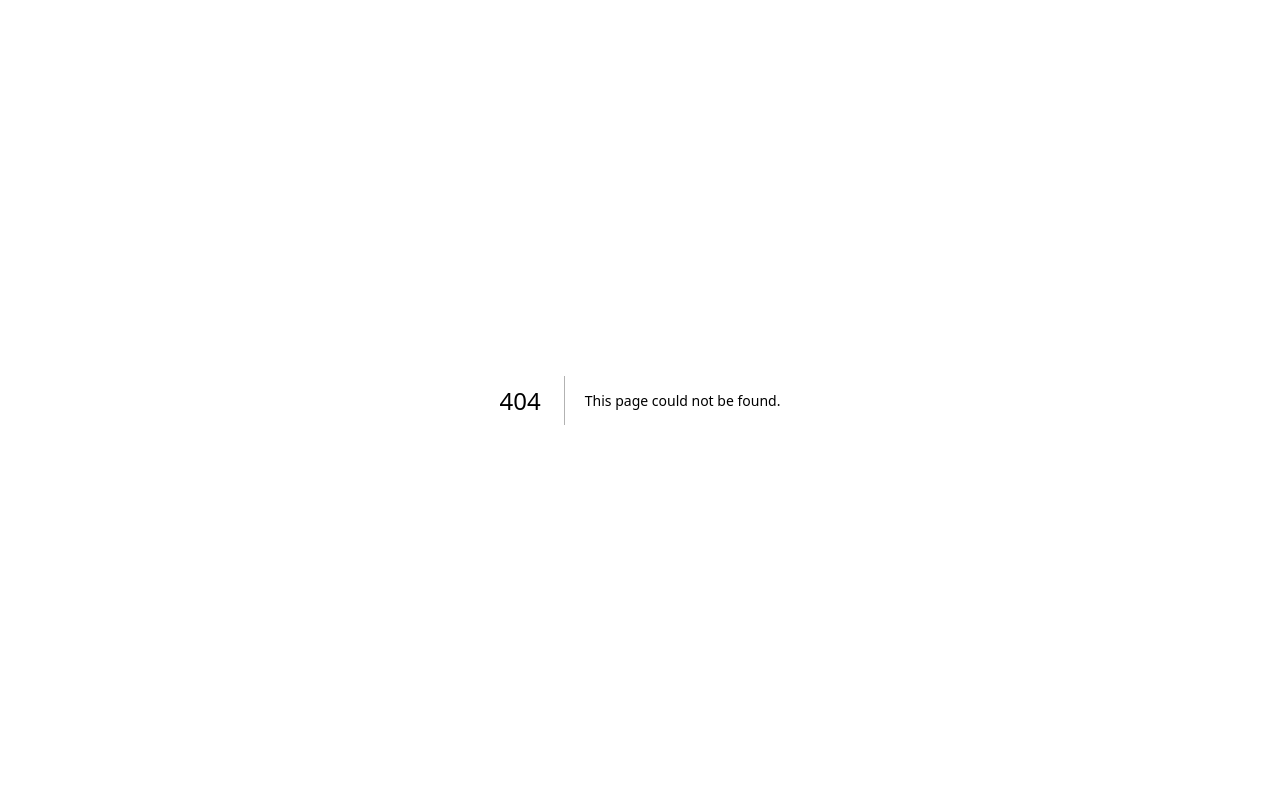
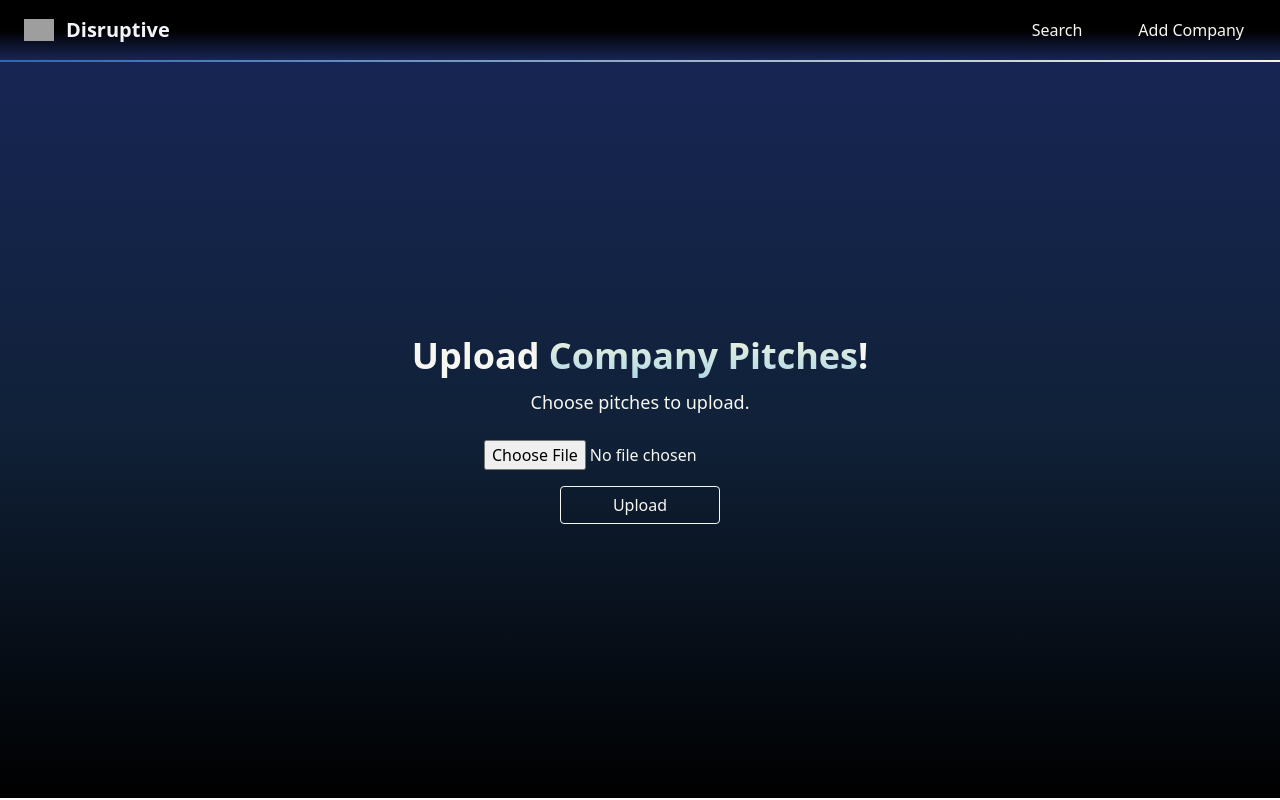
Before and after one commit to Bobliuuu/Disruptive, a Next.js app: page /upload in a window 1280 px wide. Before the commit this address had no page. Built offline with nearby package versions, Linux system fonts and the light colour scheme; grey boxes are pictures that could not be loaded.

Commit message:
Pitch uploads for additional companies for db

```diff
--- /dev/null
+++ b/src/constants/apiupload.ts
@@ -0,0 +1,22 @@
+import { writeFile } from 'fs/promises'
+import { NextRequest, NextResponse } from 'next/server'
+
+export async function POST(request: NextRequest) {
+  const data = await request.formData()
+  const file: File | null = data.get('file') as unknown as File
+
+  if (!file) {
+    return NextResponse.json({ success: false })
+  }
+
+  const bytes = await file.arrayBuffer()
+  const buffer = Buffer.from(bytes)
+
+  // With the file data in the buffer, you can do whatever you want with it.
+  // For this, we'll just write it to the filesystem in a new location
+  const path = `/tmp/${file.name}`
+  await writeFile(path, buffer)
+  console.log(`open ${path} to see the uploaded file`)
+
+  return NextResponse.json({ success: true })
+}
--- a/src/constants/navbar.ts
+++ b/src/constants/navbar.ts
@@ -6,6 +6,10 @@ export const signinItems = [
   { label: "Home", link: "/"}
 ]
 
+export const uploadData = [
+  { label: "Search", link: "localhost:3001"},
+  { label: "Add Company", link: "/addcompany"}
+]
 export const formItems = [
   { label: "Search", link: "localhost:3001"}
 ]
--- a/src/pages/addcompany.tsx
+++ b/src/pages/addcompany.tsx
@@ -2,6 +2,7 @@ import Navbar from "~/components/navbar";
 import { selectionItems } from "~/constants/navbar";
 import React, { useEffect } from "react";
 import { formItems } from "~/constants/navbar";
+import Link from "next/link";
 
 // Typeform (add company page)
 export default function AddCompany() {
@@ -21,15 +22,16 @@ export default function AddCompany() {
   return (
     <div className="dark-bg-gradient min-h-screeen">
       <Navbar navbarData={formItems} />
-
-      {/* Paste the Typeform embed code snippet here */}
+      <div className="mt-3 w-11/12 md:w-10/12 lg:w-9/12 xl:w-8/12 mx-auto">
+        <Link href="/upload" className="mt-8 gradient-text text-sm font-bold"><span className="font-bold text-base">+</span> Upload Pitch</Link>
+      </div>
       <div
         data-tf-widget="xEGXCFMK"
         data-tf-opacity="100"
         data-tf-iframe-props="title=Add Company"
         data-tf-transitive-search-params
         data-tf-medium="snippet"
-        className="w-11/12 md:w-10/12 lg:w-9/12 xl:w-8/12 mx-auto mt-8 pb-8"
+        className="w-11/12 md:w-10/12 lg:w-9/12 xl:w-8/12 mx-auto pb-8"
         style={{
           height: "500px",
         }}
--- /dev/null
+++ b/src/pages/upload.tsx
@@ -0,0 +1,39 @@
+'use client'
+import Navbar from "~/components/navbar";
+import { uploadData } from "~/constants/navbar";
+import { useState } from "react";
+
+export default function Upload() {
+    const [file, setFile] = useState<File>()
+    const onSubmit = async (e: React.FormEvent<HTMLFormElement>) => {
+        e.preventDefault()
+        if (!file) return
+        try {
+          const data = new FormData()
+          data.set('file', file)
+          const res = await fetch('../constants/apiupload.ts', {
+            method: 'POST',
+            body: data
+          })
+          // handle the error
+          if (!res.ok) throw new Error(await res.text())
+        } catch (e: any) {
+          // Handle errors here
+          console.error(e)
+        }
+    }
+
+    return (
+      <div>
+        <Navbar navbarData={uploadData} />
+        <div className="flex flex-col min-h-screeen p-5 items-center justify-center dark-bg-gradient">
+            <h1 className="text-4xl text-beige font-bold mb-3">Upload <span className="gradient-text">Company Pitches</span>!</h1>
+            <p className="text-beige text-lg flex items-center justify-center h-full w-4/5 text-center">Choose pitches to upload.</p>
+            <form onSubmit={onSubmit} className="text-beige flex flex-col">
+                <input type="file" className="text-beige w-full block mx-auto py-2 mt-4" name="video" onChange={(e) => setFile(e.target.files?.[0])} />
+                <input type="submit" value="Upload" className="text-beige block mx-auto w-40 py-1.5 rounded border mt-2 border-beige duration-300 hover:scale-105 hover:highlight"/>
+            </form>
+        </div>
+      </div>
+    );
+}
```
